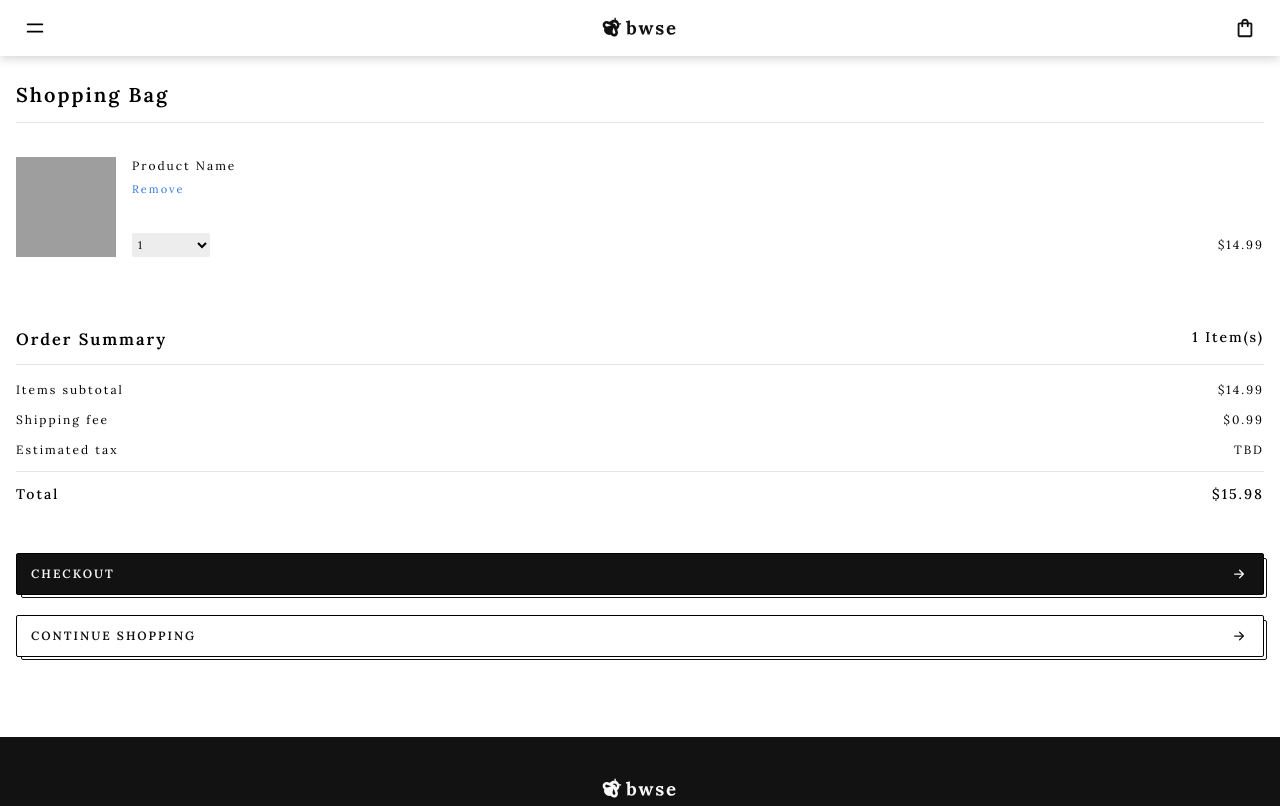
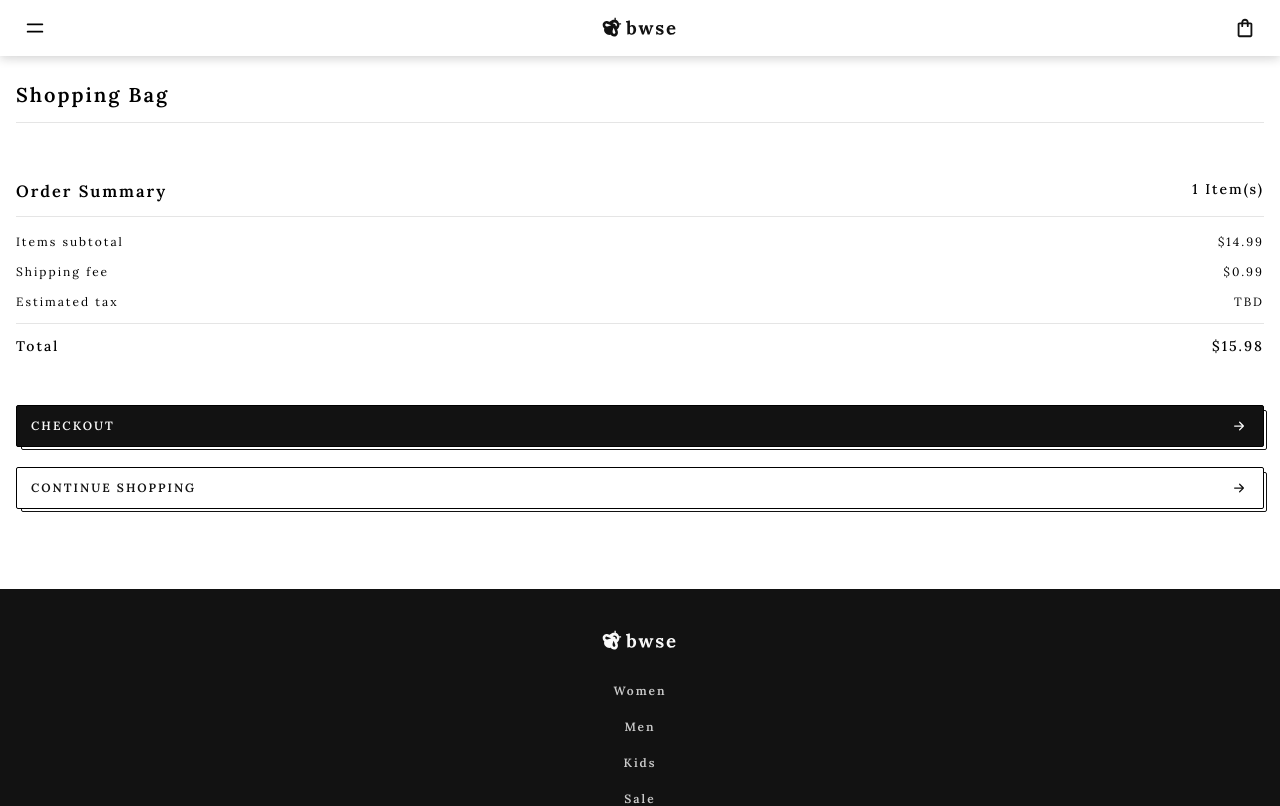
Before and after one commit to ding-09/mern-ecommerce, a React (Create React App) app in the folder frontend/: page /cart in a window 1280 px wide. Shown: the top 806 px of the page. Built offline with nearby package versions, Linux system fonts and the light colour scheme; grey boxes are pictures that could not be loaded.

Commit message:
added CartItem.jsx

```diff
--- a/frontend/src/pages/cart/Cart.jsx
+++ b/frontend/src/pages/cart/Cart.jsx
@@ -1,67 +1,25 @@
 import React from 'react';
-import {
-  CartPage,
-  Header,
-  ItemSummary,
-  Item,
-  ButtonGroup
-} from './style';
-import { BorderButton, Button } from '../../components/buttons';
-import OrderSummary from '../../components/order-summary'
+import { CartPage, Header, ItemSummary, Item, ButtonGroup } from './style';
+import { BorderButton } from '../../components/buttons';
+import OrderSummary from '../../components/order-summary';
+import { useCart } from '../../providers/CartProvider';
+import CartItem from './CartItem';
 
 const Cart = () => {
+  // update bag based on cart using context
+  const { cart } = useCart();
+
   return (
     <CartPage>
       <ItemSummary>
         <Header>
           <h2>Shopping Bag</h2>
         </Header>
-        <Item>
-          <figure>
-            <img
-              src='https://images.unsplash.com/photo-1493612276216-ee3925520721?ixlib=rb-1.2.1&ixid=MnwxMjA3fDB8MHxzZWFyY2h8MXx8cmFuZG9tfGVufDB8fDB8fA%3D%3D&w=1000&q=80'
-              alt=''
-            />
-          </figure>
-          <p className='product-name'>Product Name</p>
-          <button className='remove-btn'>Remove</button>
-          <div className='quantity-selector'>
-            <select name='quantity' id='quantity'>
-              <option value='1'>1</option>
-              <option value='2'>2</option>
-              <option value='3'>3</option>
-              <option value='4'>4</option>
-              <option value='5'>5</option>
-            </select>
-          </div>
-          <span className='product-price'>$14.99</span>
-        </Item>
+        {cart.length > 0 && cart.map((item) => (
+          <CartItem product={item} />
+        ))}
       </ItemSummary>
       <OrderSummary />
-      {/* <OrderSummary>
-        <Header>
-          <h3>Order Summary</h3>
-          <span>1 Item(s)</span>
-        </Header>
-        <CostBreakdown>
-          <article className='subtotal'>
-            <p>Items subtotal</p>
-            <span>$14.99</span>
-          </article>
-          <article className='shipping'>
-            <p>Shipping fee</p>
-            <span>$0.99</span>
-          </article>
-          <article className='tax'>
-            <p>Estimated tax</p>
-            <span>TBD</span>
-          </article>
-          <article className='total-cost'>
-            <p>Total</p>
-            <span>$15.98</span>
-          </article>
-        </CostBreakdown>
-      </OrderSummary> */}
       <ButtonGroup>
         <BorderButton text='Checkout' linkTo='/checkout' />
         <BorderButton text='Continue shopping' linkTo='/products' />
--- /dev/null
+++ b/frontend/src/pages/cart/CartItem.jsx
@@ -0,0 +1,30 @@
+import React from 'react';
+import { Item } from './style';
+
+const CartItem = ({ product }) => {
+  const { title, price } = product;
+  return (
+    <Item>
+      <figure>
+        <img
+          src='https://images.unsplash.com/photo-1493612276216-ee3925520721?ixlib=rb-1.2.1&ixid=MnwxMjA3fDB8MHxzZWFyY2h8MXx8cmFuZG9tfGVufDB8fDB8fA%3D%3D&w=1000&q=80'
+          alt=''
+        />
+      </figure>
+      <p className='product-name'>{title}</p>
+      <button className='remove-btn'>Remove</button>
+      <div className='quantity-selector'>
+        <select name='quantity' id='quantity'>
+          <option value='1'>1</option>
+          <option value='2'>2</option>
+          <option value='3'>3</option>
+          <option value='4'>4</option>
+          <option value='5'>5</option>
+        </select>
+      </div>
+      <span className='product-price'>${price}</span>
+    </Item>
+  );
+};
+
+export default CartItem;
--- a/frontend/src/providers/CartProvider.js
+++ b/frontend/src/providers/CartProvider.js
@@ -13,6 +13,9 @@ const CartProvider = ({ children }) => {
   };
 
   // remove item from cart
+  const removeProduct = () => {
+
+  }
 
   // update cost based on add/remove/update qty
 
```
